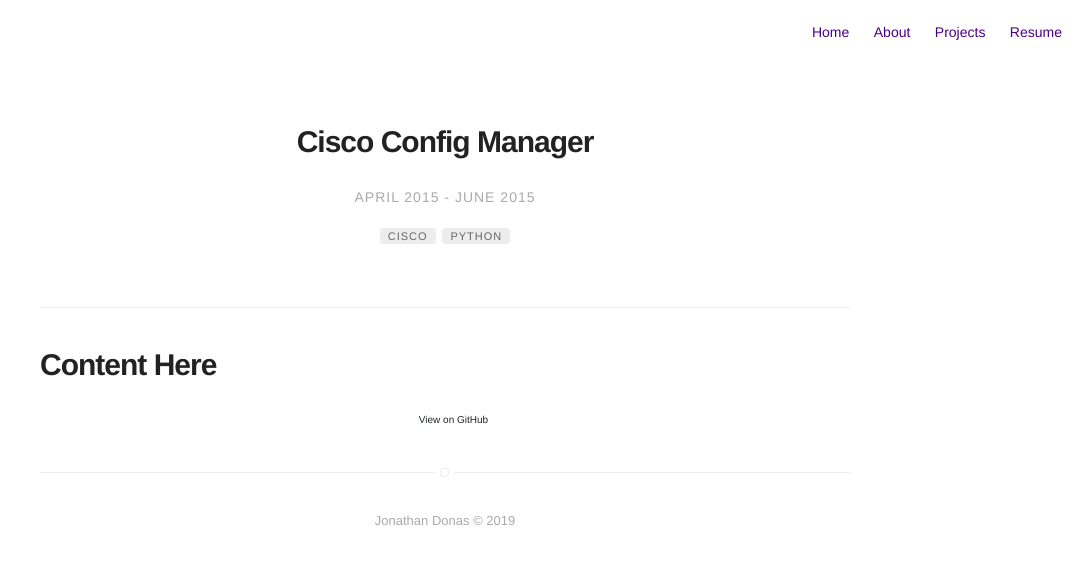
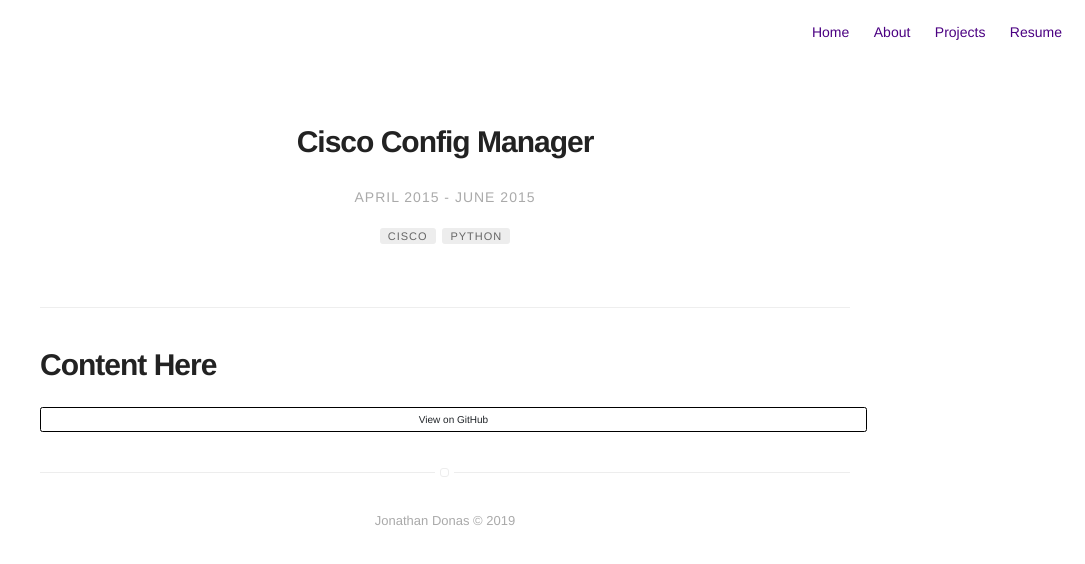
Before and after one commit to jondonas/jondonas.github.io, a Jekyll site: the page built from _posts/1001-01-01-cisco-config-manager.markdown, in a window 1280 px wide. Shown: the top 564 px of the page, without its empty margins (195-1280 px from the left). Built offline with Jekyll 4.4.1, drawn with Linux system fonts in a browser that asks for light colours.

Commit message:
Revise github button

```diff
--- a/_sass/pages/post.sass
+++ b/_sass/pages/post.sass
@@ -31,18 +31,18 @@
         vertical-align: middle
         user-select: none
         background-color: transparent
-        border: 1px solid transparent
+        border: 1px solid #000
         padding: .375rem .75rem
         font-size: 1rem
         line-height: 1.5
         border-radius: .25rem
         transition: color .15s ease-in-out, background-color .15s ease-in-out, border-color .15s ease-in-out, box-shadow .15s ease-in-out
         &:hover
-            background: #fff
-            color: #00f
+            background: #000
+            color: #fff
         &:focus
-            background: #fff
-            color: #00f
+            background: #000
+            color: #fff
 
     > .date
         margin-bottom: 2rem
```
